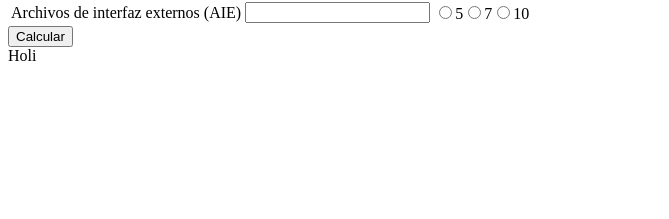
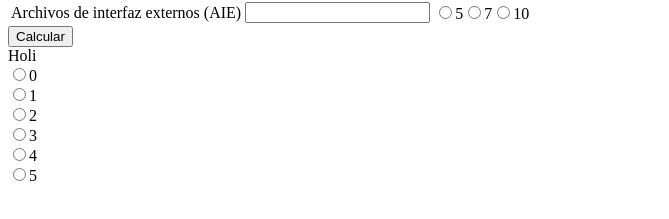
Before and after one commit to HarryHndz/ProyectoPuntos, a React (Vite) app: page / in a window 1280 px wide. Shown: the part 149-368 px from the top of the page, without its empty margins (0-669 px from the left). Built offline with nearby package versions, Linux system fonts and the light colour scheme.

Commit message:
el nose se arreglo

```diff
--- a/src/components/AjusteValor.jsx
+++ b/src/components/AjusteValor.jsx
@@ -1,10 +1,10 @@
-import { botonValor } from "./InputBtn.jsx"
+import { BotonValor } from "./InputBtn.jsx"
 
 export const Formulario = () => {
     return (
         <form>
             <label>Holi</label>
-            <botonValor></botonValor>
+            <BotonValor></BotonValor>
         </form>
     )
 
--- a/src/components/InputBtn.jsx
+++ b/src/components/InputBtn.jsx
@@ -14,16 +14,18 @@ export const RadioBotones = ({valorSimple,valorPromedio,valorComplejo})=>{
     )
 }
 
-export const botonValor = () => {
+
+export const BotonValor = () => {
+    let elementos = [];
 
     for (var i = 0; i < 6; i++){
-        return (
-            <form>
+        elementos.push(
+            <div>
                 <input type="radio" name="valor" value={i} />
-                <label htmlFor={i}></label>
-            </form>
-        )
+                <label htmlFor={i}>{i}</label>
+            </div>
+        );
     }
 
-
+    return elementos;
 }
```
